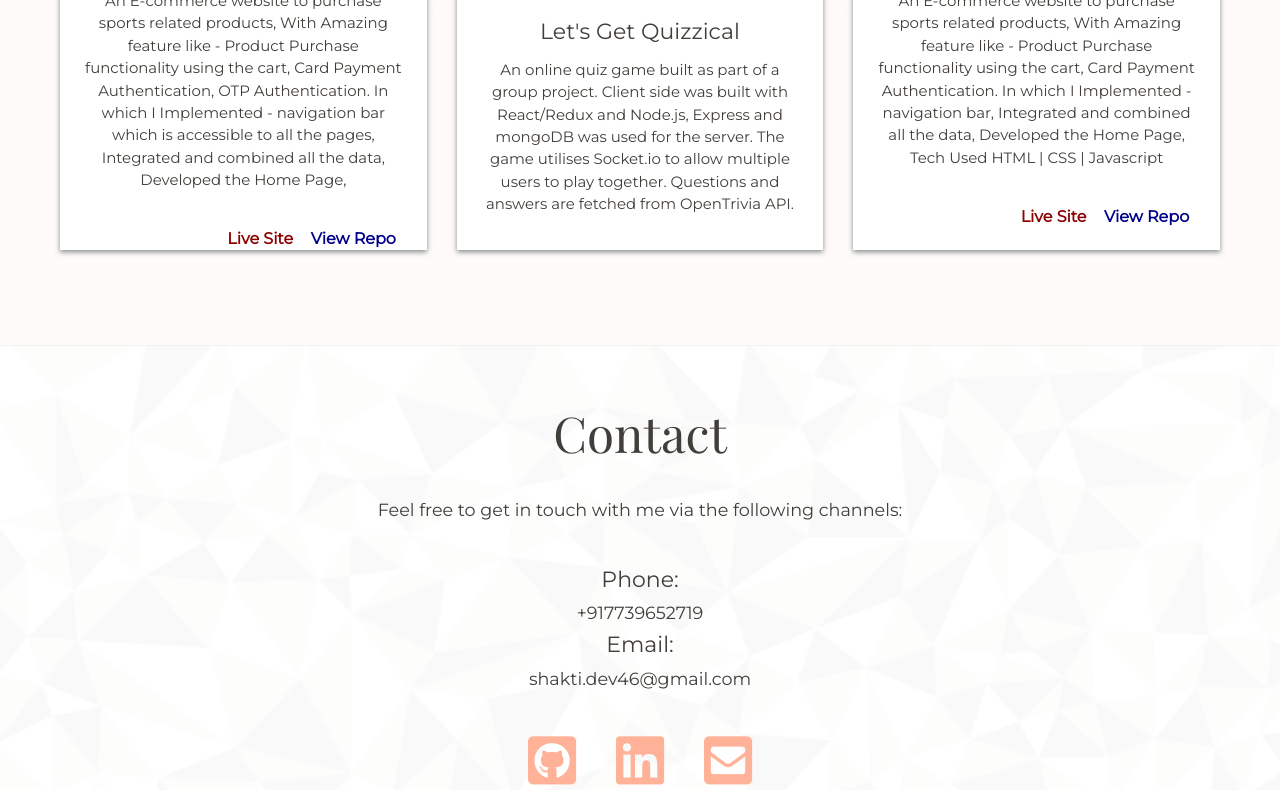
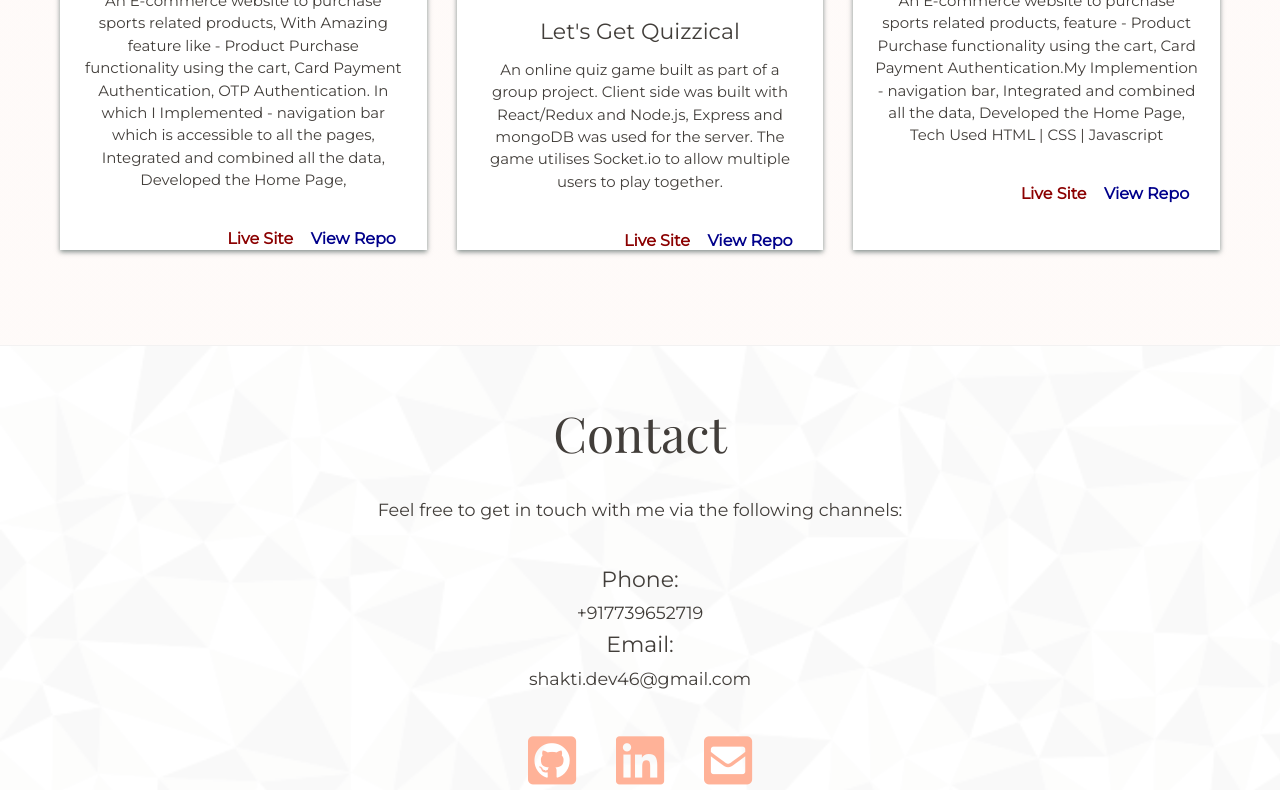
Before and after one commit to DevShakti78/portfolio, a plain HTML site: page index.html in a window 1280 px wide. Shown: the part 2275-3065 px from the top of the page. Drawn offline with nearby package versions, Linux system fonts and the light colour scheme.

Commit message:
final changesx

```diff
--- a/index.html
+++ b/index.html
@@ -319,7 +319,7 @@
                                         <div class="card-body">
                                             <h5 class="card-title">Pai-International</h5>
                                             <p class="card-text lead">
-                                                An E-commerce website to purchase sports related products, With Amazing feature like - Product Purchase functionality using the cart, Card Payment Authentication. In which I Implemented - navigation bar, Integrated and combined all the data, Developed the Home Page,
+                                                An E-commerce website to purchase sports related products, feature - Product Purchase functionality using the cart, Card Payment Authentication.My Implemention - navigation bar, Integrated and combined all the data, Developed the Home Page,
 
                                                 Tech Used
                                                 HTML | CSS | Javascript
@@ -387,8 +387,7 @@
                                                 was used for the server. The game
                                                 utilises Socket.io to allow
                                                 multiple users to play together.
-                                                Questions and answers are
-                                                fetched from OpenTrivia API.
+
                                             </p>
                                             <a style="color: darkblue; font-size:medium; font-weight: 800;"
                                                 class="card-link float-right px-2"
```
